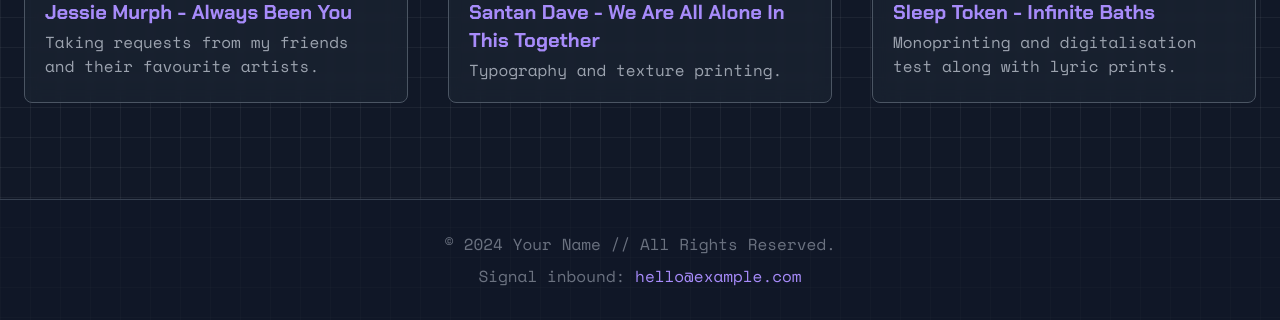
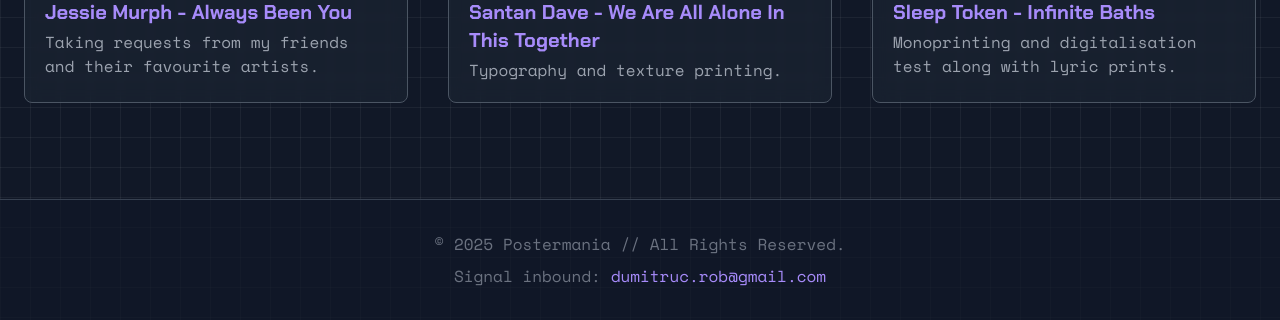
Before and after one commit to RobertDumitruc/robertdumitruc.github.io, a plain HTML site: page index.html in a window 1280 px wide. Shown: the part 1063-1383 px from the top of the page. Drawn offline with nearby package versions, Linux system fonts and the light colour scheme.

Commit message:
Add files via upload

```diff
--- a/index.html
+++ b/index.html
@@ -4,6 +4,7 @@
     <meta charset="UTF-8">
     <meta name="viewport" content="width=device-width, initial-scale=1.0">
     <title>Postermania</title>
+    <link rel="icon" type="image/x-icon" href="favicon.png">
     <!-- Tailwind CSS -->
     <script src="https://cdn.tailwindcss.com"></script>
     <!-- Google Fonts: Chakra Petch for headings, Space Mono for body -->
@@ -135,8 +136,8 @@
     <!-- Footer Section -->
     <footer class="bg-gray-900/70 mt-12 border-t border-gray-700">
         <div class="container mx-auto px-6 py-8 text-center text-gray-500">
-            <p>&copy; 2024 Your Name // All Rights Reserved.</p>
-            <p class="mt-2">Signal inbound: <a href="mailto:hello@example.com" class="text-violet-400 hover:underline">hello@example.com</a></p>
+            <p>&copy; 2025 Postermania // All Rights Reserved.</p>
+            <p class="mt-2">Signal inbound: <a href="mailto:dumitruc.rob@gmail.com" class="text-violet-400 hover:underline">dumitruc.rob@gmail.com</a></p>
         </div>
     </footer>
 
```
Also changed, not shown: favicon.png (added).
